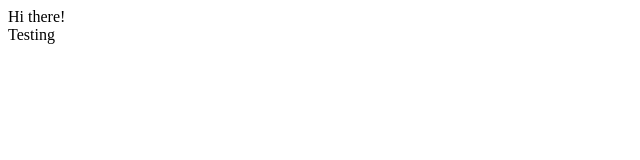
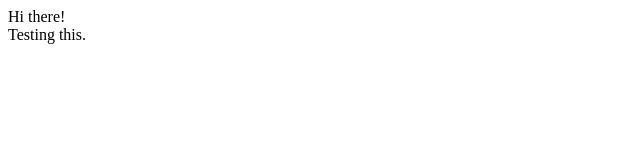
Before and after one commit to dsvwilson/Victor-Wilson-Portfolio, a plain HTML site: page index.html in a window 1280 px wide. Shown: the full height of the page, 0-640 px from the left. Drawn offline with Linux system fonts and the light colour scheme.

Commit message:
Revert "One more quick test."
This reverts commit 369253df8aa0efb88feec41456c228c6b449b327.

```diff
--- a/index.html
+++ b/index.html
@@ -7,6 +7,6 @@
     <title>Document</title>
 </head>
 <body>
-    Hi there!<br>Testing <this class="br"></this>
+    Hi there!<br>Testing this.
 </body>
 </html>
```
